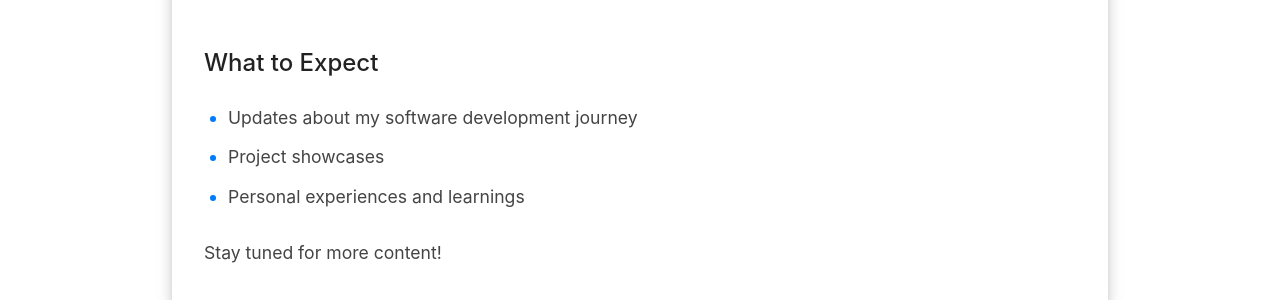
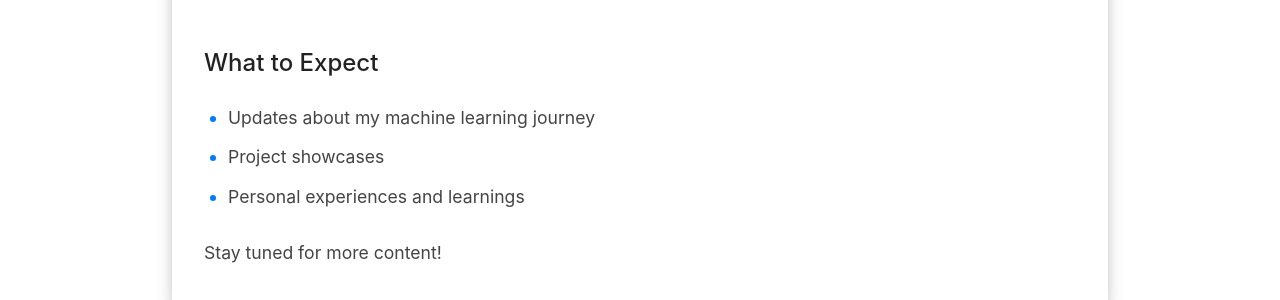
Before and after one commit to taemincode/taemincode.github.io, a Jekyll site: the page built from _posts/2025-08-04-welcome-to-my-blog.md, in a window 1280 px wide and 1112 px high. Shown: the part 484-784 px from the top of the window. Built offline with Jekyll 4.4.1, drawn with Linux system fonts in a browser that asks for light colours.

Commit message:
Update blog post topic from software to machine learning

```diff
--- a/_posts/2025-08-04-welcome-to-my-blog.md
+++ b/_posts/2025-08-04-welcome-to-my-blog.md
@@ -10,7 +10,7 @@ This is first blog post. I've been thinking about writing blogs for months now,
 
 ### What to Expect
 
-- Updates about my software development journey
+- Updates about my machine learning journey
 - Project showcases
 - Personal experiences and learnings
 
```
